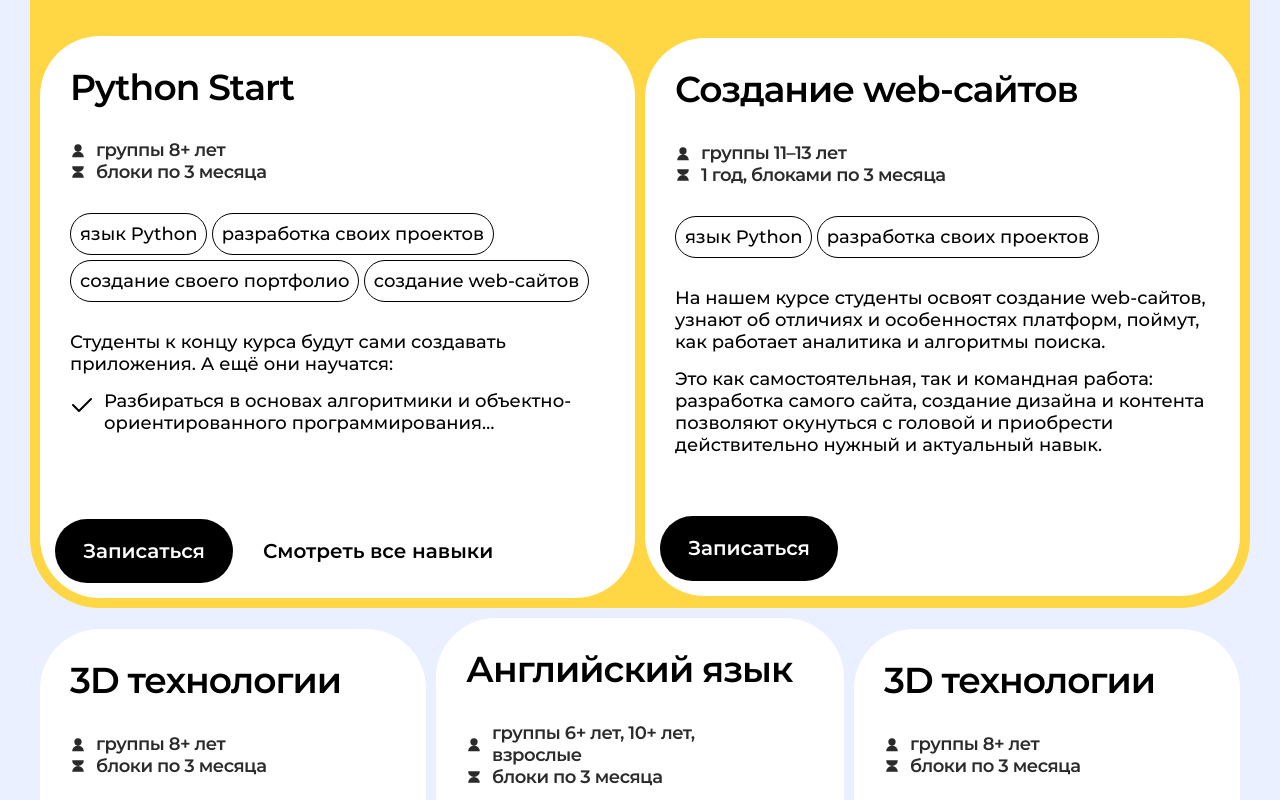
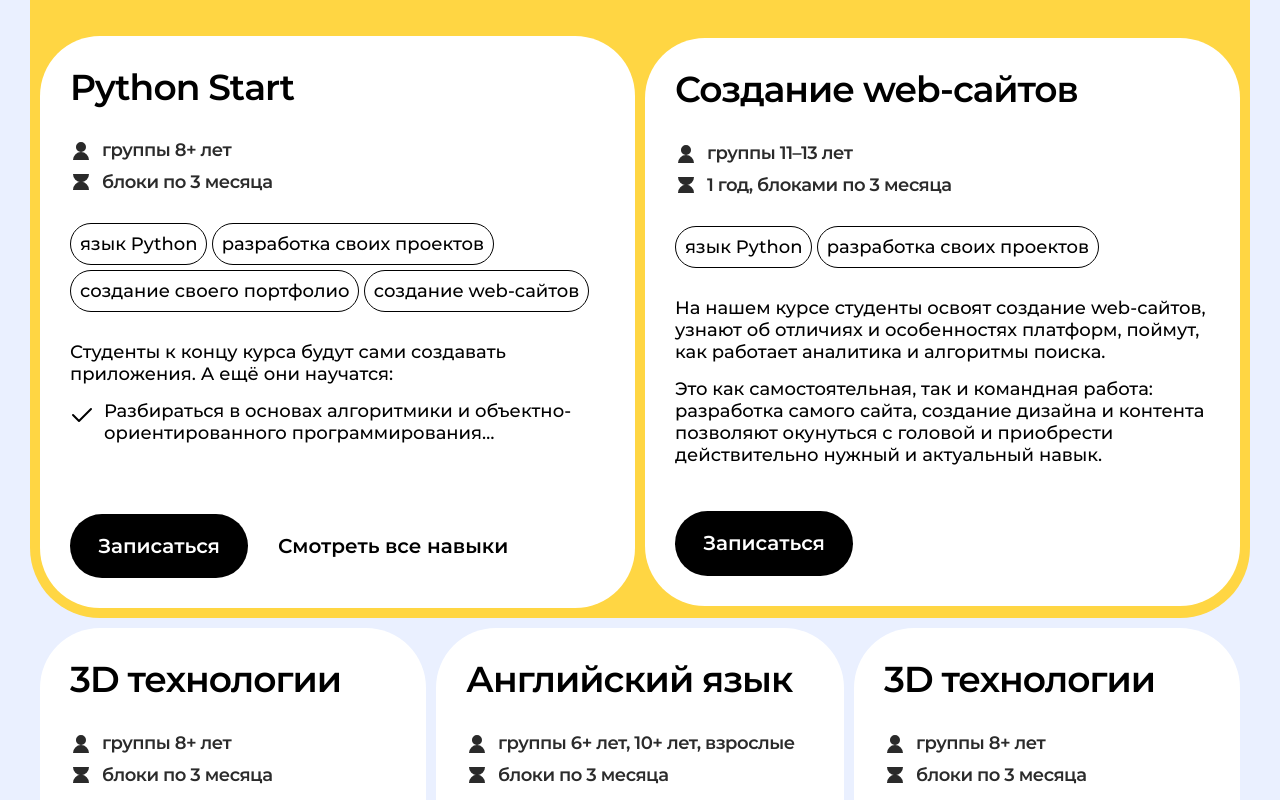
Before and after one commit to ulbee/balapanlar, a website built with webpack: page src/index.html in a window 1280 px wide. Shown: the part 1620-2420 px from the top of the page. Built offline with nearby package versions, Linux system fonts and the light colour scheme; files whose address does not match are found by name.

Commit message:
исправлена секция с курсами

```diff
--- /dev/null
+++ b/src/blocks/courses/__bullets-block-icon/courses__bullets-block-icon.css
@@ -0,0 +1,4 @@
+.courses__bullets-block-icon {
+    width: 22px;
+    height: 22px;
+}
--- a/src/blocks/courses/__bullets-block/courses__bullets-block.css
+++ b/src/blocks/courses/__bullets-block/courses__bullets-block.css
@@ -1,3 +1,9 @@
 .courses__bullets-block {
     margin-right: 0;
+    margin-bottom: 10px;
+    padding: 0;
 }
+
+.courses__bullets-block:last-of-type {
+    margin-bottom: 0;
+}
--- a/src/blocks/courses/__programming-buttons-container/courses__programming-buttons-container.css
+++ b/src/blocks/courses/__programming-buttons-container/courses__programming-buttons-container.css
@@ -2,12 +2,14 @@
     display: flex;
     align-items: center;
     position: absolute;
-    bottom: 15px;
-    left: 15px;
+    bottom: 30px;
+    left: 30px;
 }
 
 @media screen and (max-width: 690px) {
     .courses__programming-buttons-container {
         flex-direction: column-reverse;
+        bottom: 15px;
+        left: 15px
     }
 }
--- a/src/index.html
+++ b/src/index.html
@@ -62,12 +62,12 @@
             <div class="courses__item courses__item_programming">
               <h2 class="courses__item-title">Python Start</h2>
               <div class="courses__bullets-block-container">
-                <div class="bullets-block">
-                  <img class="bullets-block__icon-user" src="<%=require('./images/user.svg')%>" alt="иконка в виде человека">
+                <div class="bullets-block courses__bullets-block">
+                  <img class="bullets-block__icon-user courses__bullets-block-icon" src="<%=require('./images/user.svg')%>" alt="иконка в виде человека">
                   <p class="bullets-block__caption">группы 8+ лет</p>
                 </div>
-                <div class="bullets-block">
-                  <img class="bullets-block__icon-user" src="<%=require('./images/time.svg')%>" alt="иконка в виде часов">
+                <div class="bullets-block courses__bullets-block">
+                  <img class="bullets-block__icon-user courses__bullets-block-icon" src="<%=require('./images/time.svg')%>" alt="иконка в виде часов">
                   <p class="bullets-block__caption">блоки по 3 месяца</p>
                 </div>
               </div>
@@ -103,11 +103,11 @@
               <h2 class="courses__item-title">Создание web-сайтов</h2>
               <div class="courses__bullets-block-container">
                 <div class="bullets-block courses__bullets-block">
-                  <img class="bullets-block__icon-user" src="<%=require('./images/user.svg')%>" alt="иконка в виде человека">
+                  <img class="bullets-block__icon-user courses__bullets-block-icon" src="<%=require('./images/user.svg')%>" alt="иконка в виде человека">
                   <p class="bullets-block__caption">группы 11–13 лет</p>
                 </div>
                 <div class="bullets-block courses__bullets-block">
-                  <img class="bullets-block__icon-user" src="<%=require('./images/time.svg')%>" alt="иконка в виде часов">
+                  <img class="bullets-block__icon-user courses__bullets-block-icon" src="<%=require('./images/time.svg')%>" alt="иконка в виде часов">
                   <p class="bullets-block__caption">1 год, блоками по 3 месяца</p>
                 </div>
               </div>
@@ -136,11 +136,11 @@
             <h2 class="courses__item-title">3D технологии</h2>
             <div class="courses__bullets-block-container">
               <div class="bullets-block courses__bullets-block">
-                <img class="bullets-block__icon-user" src="<%=require('./images/user.svg')%>" alt="иконка в виде человека">
+                <img class="bullets-block__icon-user courses__bullets-block-icon" src="<%=require('./images/user.svg')%>" alt="иконка в виде человека">
                 <p class="bullets-block__caption">группы 8+ лет</p>
               </div>
               <div class="bullets-block courses__bullets-block">
-                <img class="bullets-block__icon-user" src="<%=require('./images/time.svg')%>" alt="иконка в виде часов">
+                <img class="bullets-block__icon-user courses__bullets-block-icon" src="<%=require('./images/time.svg')%>" alt="иконка в виде часов">
                 <p class="bullets-block__caption">блоки по 3 месяца</p>
               </div>
             </div>
@@ -168,11 +168,11 @@
             <h2 class="courses__item-title">Английский язык</h2>
             <div class="courses__bullets-block-container">
               <div class="bullets-block courses__bullets-block">
-                <img class="bullets-block__icon-user" src="<%=require('./images/user.svg')%>" alt="иконка в виде человека">
+                <img class="bullets-block__icon-user courses__bullets-block-icon" src="<%=require('./images/user.svg')%>" alt="иконка в виде человека">
                 <p class="bullets-block__caption">группы 6+ лет, 10+ лет, взрослые</p>
               </div>
               <div class="bullets-block courses__bullets-block">
-                <img class="bullets-block__icon-user" src="<%=require('./images/time.svg')%>" alt="иконка в виде часов">
+                <img class="bullets-block__icon-user courses__bullets-block-icon" src="<%=require('./images/time.svg')%>" alt="иконка в виде часов">
                 <p class="bullets-block__caption">блоки по 3 месяца</p>
               </div>
             </div>
@@ -203,11 +203,11 @@
             <h2 class="courses__item-title">3D технологии</h2>
             <div class="courses__bullets-block-container">
               <div class="bullets-block courses__bullets-block">
-                <img class="bullets-block__icon-user" src="<%=require('./images/user.svg')%>" alt="иконка в виде человека">
+                <img class="bullets-block__icon-user courses__bullets-block-icon" src="<%=require('./images/user.svg')%>" alt="иконка в виде человека">
                 <p class="bullets-block__caption">группы 8+ лет</p>
               </div>
               <div class="bullets-block courses__bullets-block">
-                <img class="bullets-block__icon-user" src="<%=require('./images/time.svg')%>" alt="иконка в виде часов">
+                <img class="bullets-block__icon-user courses__bullets-block-icon" src="<%=require('./images/time.svg')%>" alt="иконка в виде часов">
                 <p class="bullets-block__caption">блоки по 3 месяца</p>
               </div>
             </div>
--- a/src/pages/index.css
+++ b/src/pages/index.css
@@ -82,7 +82,6 @@
 @import url(../blocks/courses/__show-all-skills/courses__show-all-skills.css);
 @import url(../blocks/courses/__other-courses-container/courses__other-courses-container.css);
 @import url(../blocks/courses/__item/_others/courses__item_others.css);
-@import url(../blocks/courses/__bullets-block/courses__bullets-block.css);
 @import url(../blocks/courses/__price-container/courses__price-container.css);
 @import url(../blocks/courses/__price/courses__price.css);
 @import url(../blocks/courses/__price-title/courses__price-title.css);
@@ -115,6 +114,8 @@
 @import url(../blocks/bullets-block/__caption/bullets-block__caption.css);
 @import url(../blocks/bullets-block/__icon-user/bullets-block__icon-user.css);
 @import url(../blocks/bullets-block/bullets-block.css);
+@import url(../blocks/courses/__bullets-block-icon/courses__bullets-block-icon.css);
+@import url(../blocks/courses/__bullets-block/courses__bullets-block.css);
 
 @import url(../blocks/subtitle/subtitle.css);
 @import url(../blocks/subtitle/_check-skills/subtitle_check-skills.css);
```
